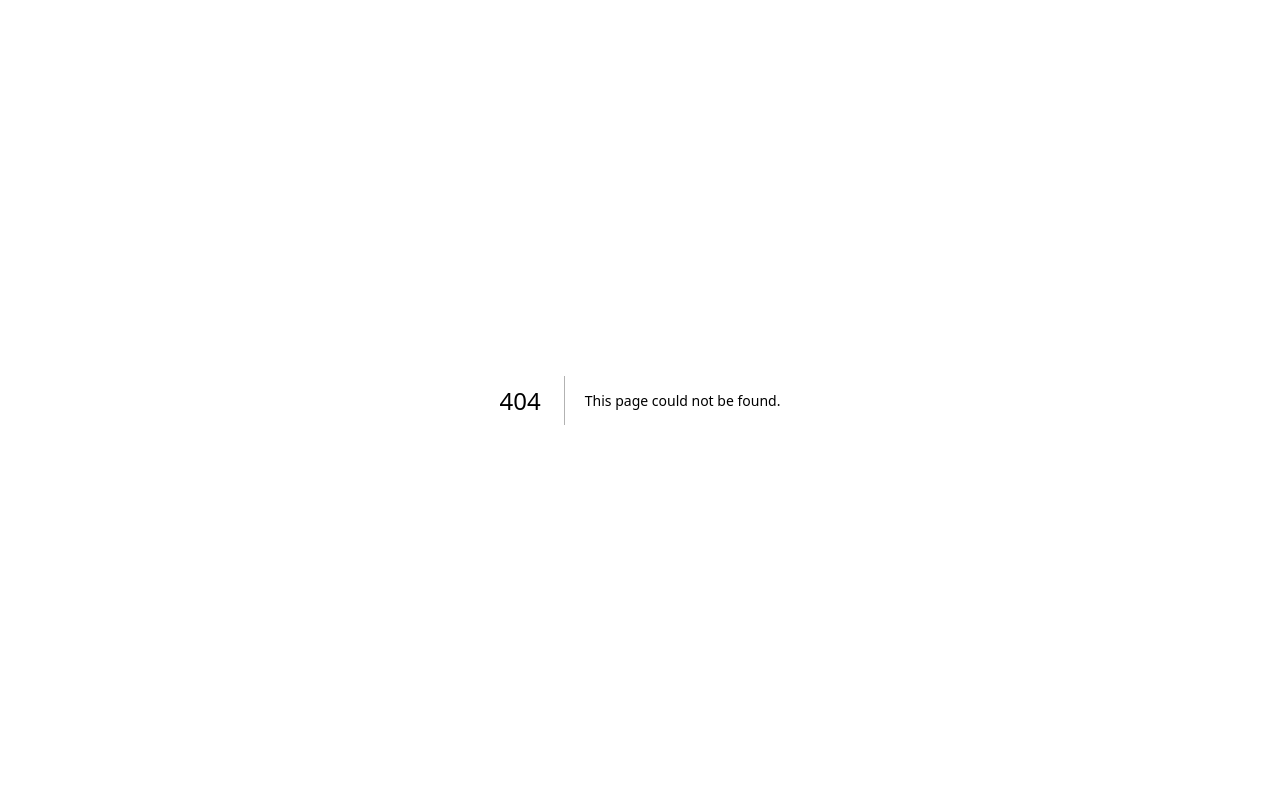
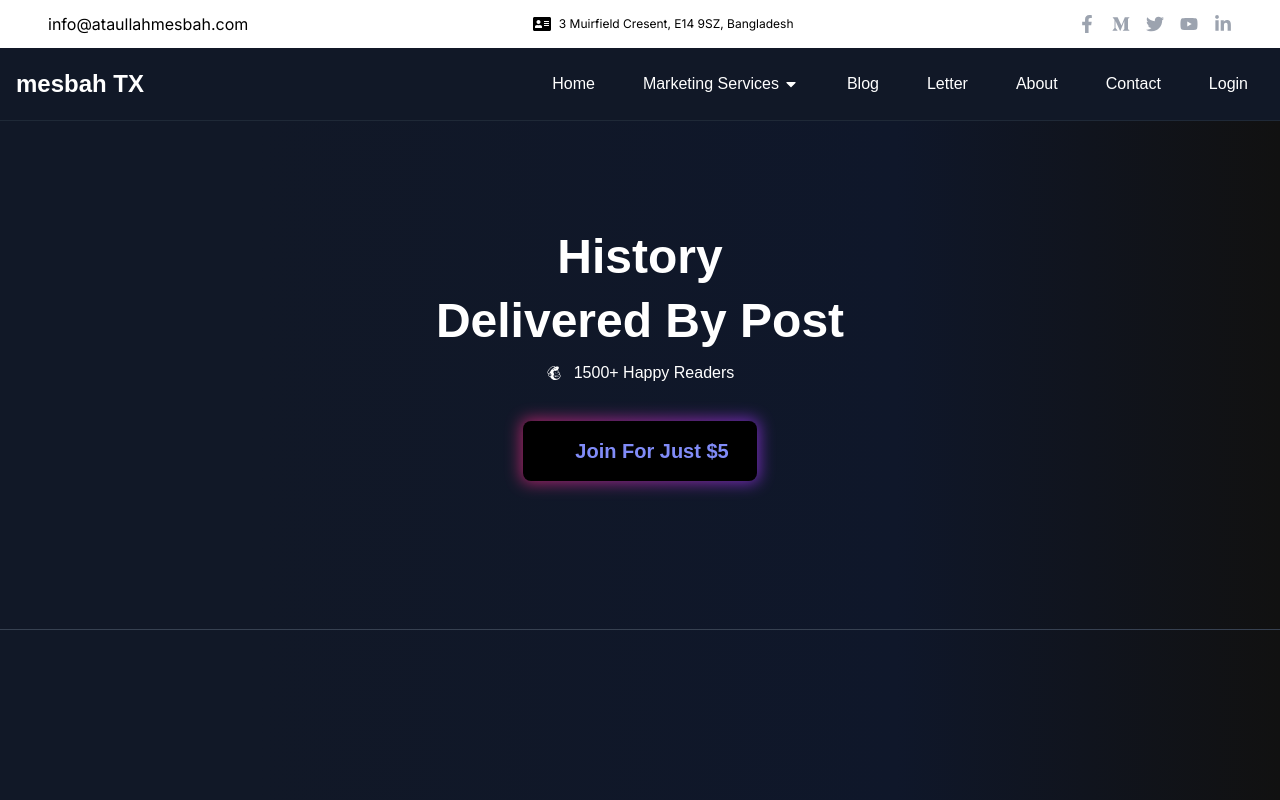
Before and after one commit to ataullahmesbah/ataullahmesbah-portfolio-next_pro, a Next.js app: page /letter in a window 1280 px wide. Before the commit this address had no page. Shown: the top 800 px of the page. Built offline with nearby package versions, Linux system fonts and the light colour scheme.

Commit message:
newsletter updated

```diff
--- /dev/null
+++ b/src/app/(with-layout)/letter/page.js
@@ -0,0 +1,56 @@
+import { FaClinicMedical, FaMailchimp } from "react-icons/fa";
+
+{/* This is my newsletter platform */ }
+
+const NewsLetter = () => {
+    return (
+        <div className="min-h-screen border-b border-b-gray-700"
+            style={{
+                background: 'linear-gradient(to right, #111827, #111827 20%, #0f172a 70%, #111111 100%)',
+            }}>
+
+            {/* Banner Section */}
+            <div className='py-16 border-b border-b-gray-700'>
+                <div className="max-w-7xl mx-auto rounded-lg p-6 lg:p-12 space-y-6 poppins-regular">
+                    {/* Breadcrumb Links */}
+                    <div className=" mb-4  justify-center text-center space-y-4 text-white">
+                        {/* Add Next.js Links for Home and Contact */}
+                        <h2 className="text-3xl lg:text-5xl font-bold ">
+                            History
+                        </h2>
+                        <h2 className="text-3xl lg:text-5xl font-bold ">
+                            Delivered By Post
+                        </h2>
+
+                        <div className="flex gap-3  justify-center items-center">
+                            <FaMailchimp />
+                            <p>1500+ Happy Readers</p>
+                        </div>
+
+                        {/* Get Started button */}
+                        <div className="py-5 ">
+                            <div className="grid gap-8 justify-center items-start ">
+                                <div className="relative group">
+
+                                    <div className="absolute -inset-0.5 bg-gradient-to-r from-pink-600 to-purple-600 rounded-lg blur opacity-75 group-hover:opacity-100 transition duration-1000 group-hover:duration-200 animate-tilt"></div>
+
+
+                                    <button className="relative px-7 py-4 bg-black rounded-lg leading-none flex items-center divide-x divide-gray-600 justify-center text-center">
+
+                                        <a href='/' className="pl-6 text-indigo-400 group-hover:text-gray-100 transition font-semibold duration-200 text-xl">Join For Just $5</a>
+                                    </button>
+                                </div>
+                            </div>
+                        </div>
+
+
+                    </div>
+
+
+                </div>
+            </div>
+        </div>
+    );
+};
+
+export default NewsLetter;
--- a/src/app/components/Home/Banner/Banner.js
+++ b/src/app/components/Home/Banner/Banner.js
@@ -5,7 +5,7 @@ import RightSideBanner from "./RightSide/RightSide";
 const Banner = () => {
     return (
         <div className="text-white ">
-            <div className="max-w-7xl mx-auto flex flex-col lg:flex-row items-center lg:justify-between px-2 gap-10 py-10">
+            <div className="max-w-7xl mx-auto flex flex-col lg:flex-row items-center lg:justify-between px-2 gap-10 py-10 md:px-2">
                 <LeftSideBanner />
 
 
--- a/src/app/components/Navbar/Navbar.js
+++ b/src/app/components/Navbar/Navbar.js
@@ -76,7 +76,7 @@ const Navbar = () => {
 
                         {/* Services Dropdown */}
                         <div className="inline-block relative">
-                            <button onClick={toggleDropdown} className="flex items-center focus:outline-none">
+                            <button onClick={toggleDropdown} className="flex items-center focus:outline-none px-4">
                                 Marketing Services
                                 {isDropdownOpen ? <FaCaretUp className="ml-1" /> : <FaCaretDown className="ml-1" />}
                             </button>
@@ -114,6 +114,9 @@ const Navbar = () => {
                         <Link href="/blog" className={`${isActiveLink('/blog')} px-4`} onClick={closeMobileMenu}>
                             Blog
                         </Link>
+                        <Link href="/letter" className={`${isActiveLink('/blog')} px-4`} onClick={closeMobileMenu}>
+                            Letter
+                        </Link>
                         <Link href="/about" className={`${isActiveLink('/about')} px-4`} onClick={closeMobileMenu}>
                             About
                         </Link>
```
